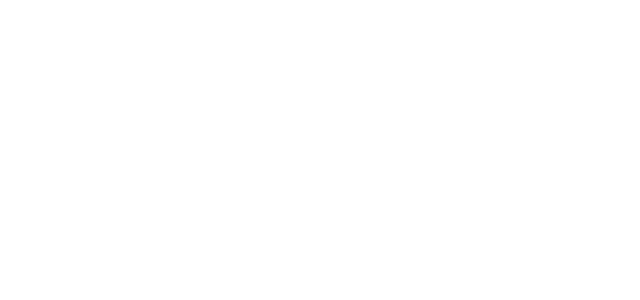
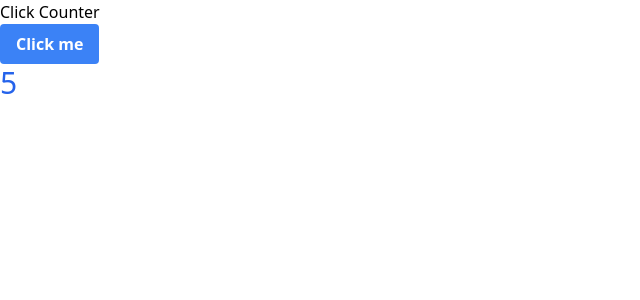
Before and after one commit to Riccardo1091/React-exercises, a React (Create React App) app in the folder forms-lists-and-styling/: page /counter in a window 1280 px wide. Before the commit this address had no page. Shown: the top 300 px of the page, without its empty margins (0-640 px from the left). Built offline with nearby package versions, Linux system fonts and the light colour scheme.

Commit message:
router02

```diff
--- a/forms-lists-and-styling/src/App.js
+++ b/forms-lists-and-styling/src/App.js
@@ -1,5 +1,6 @@
 import React from 'react'
 import { BrowserRouter, Route, Routes } from 'react-router-dom'
+import { ClickCounter } from './clickCounter'
 import { Welcome }  from './welcome'
 
 export function App() {
@@ -8,6 +9,7 @@
             <BrowserRouter>
                 <Routes>
                     <Route path='/' element={<Welcome name="Riccardo"/>} />
+                    <Route path='/counter' element={<ClickCounter initialValue={5} increment={5}/>} />
                 </Routes>
             </BrowserRouter>
         </>
--- /dev/null
+++ b/forms-lists-and-styling/src/clickCounter.js
@@ -0,0 +1,20 @@
+import React, { useState } from "react";
+
+export function ClickCounter({initialValue, increment}) {
+    const [counter, setCounter] = useState(initialValue);
+
+    function handleCounterClick() {
+        setCounter(valorePrecedente => {
+            return valorePrecedente + increment;
+        })
+    }
+
+    return (
+        <>
+            <h1>Click Counter</h1>
+            <button className="bg-blue-500 hover:bg-blue-700 text-white font-bold py-2 px-4 rounded" onClick={handleCounterClick}>Click me</button>
+            <h3 className="font-medium leading-tight text-3xl mt-0 mb-2 text-blue-600">{counter}</h3>
+        </>
+    )
+
+}
```
